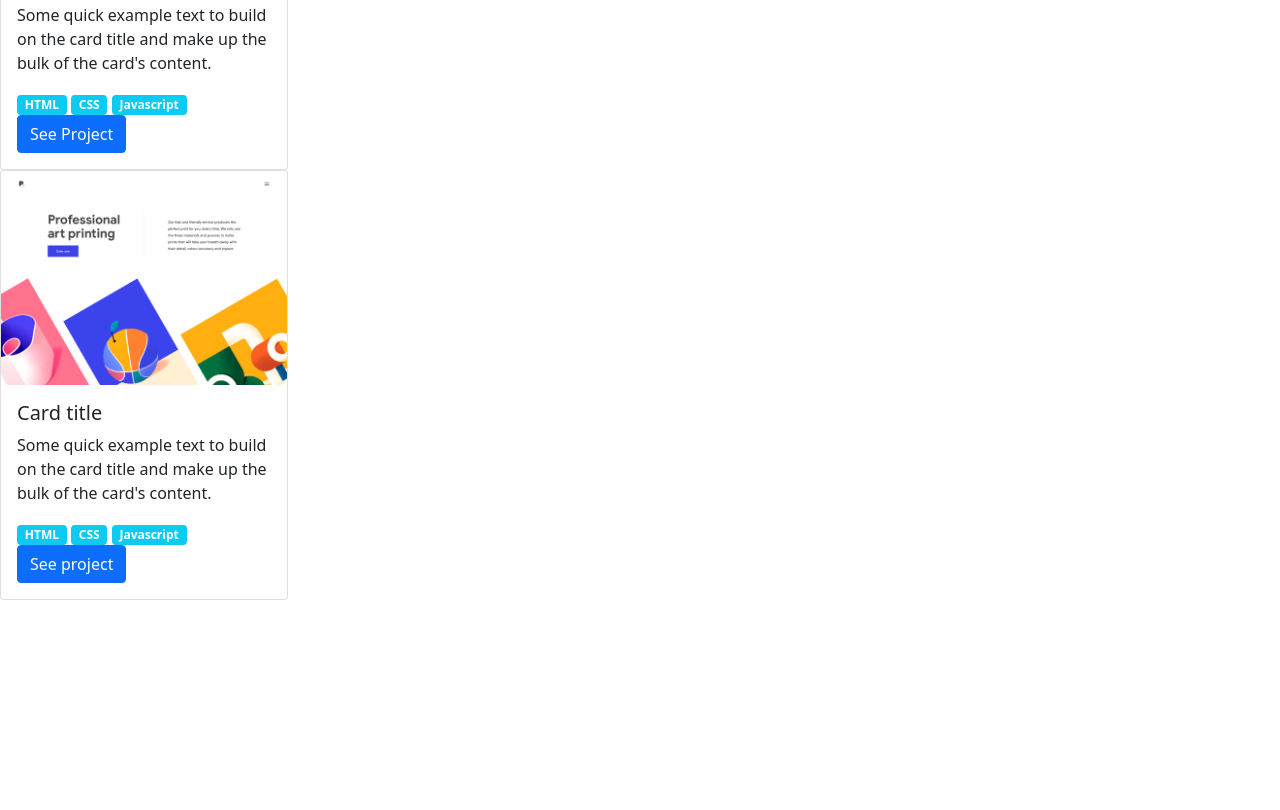
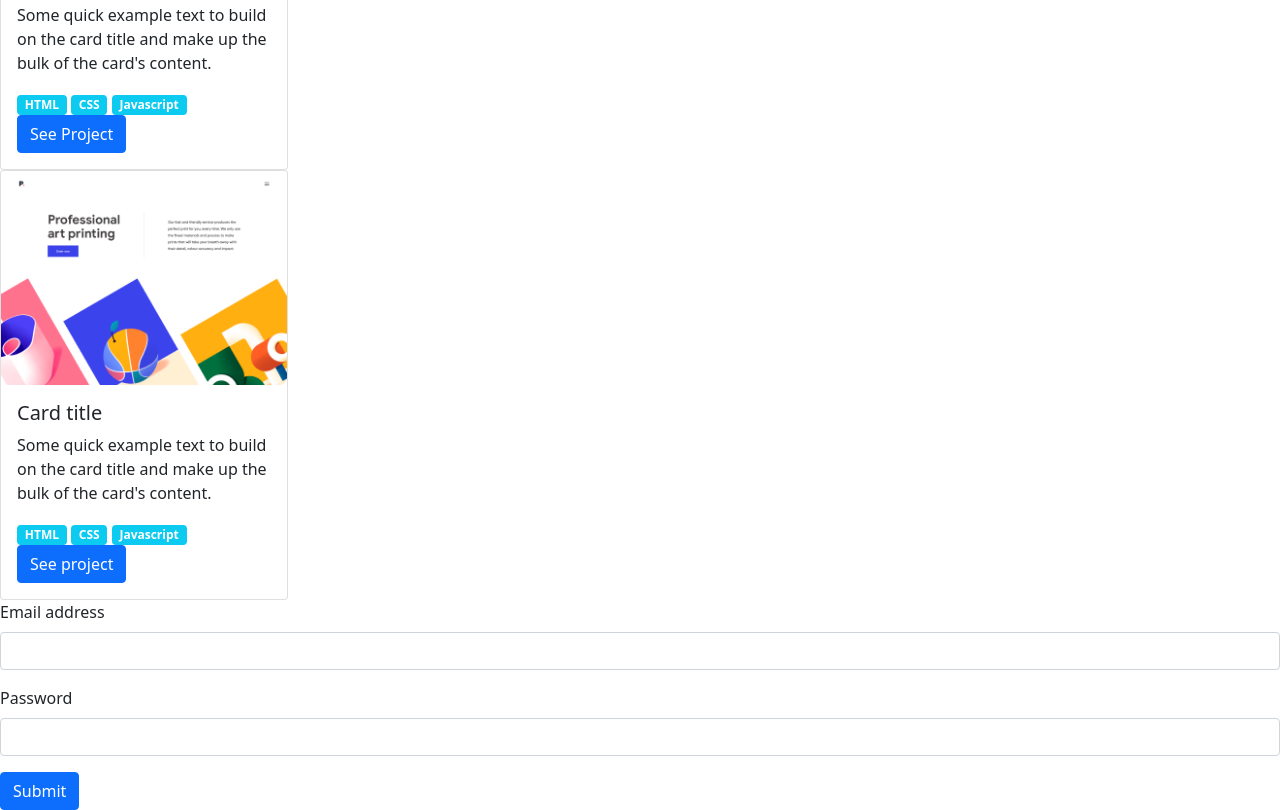
Before and after one commit to sheldonwafula/portifolio-bootstrap, a plain HTML site: page index.html in a window 1280 px wide. Shown: the part 1278-2088 px from the top of the page. Before the commit the page ends 1878 px from the top, so only its background shows below. Drawn offline with nearby package versions, Linux system fonts and the light colour scheme.

Commit message:
Add contact-form

```diff
--- a/index.html
+++ b/index.html
@@ -169,7 +169,21 @@
         </div>
       </div>
 
+<!-- form section -->
 
+<form>
+    <div class="mb-3">
+      <label for="exampleInputEmail1" class="form-label">Email address</label>
+      <input type="email" class="form-control" id="exampleInputEmail1" aria-describedby="emailHelp">
+
+    </div>
+    <div class="mb-3">
+      <label for="exampleInputPassword1" class="form-label">Password</label>
+      <input type="password" class="form-control" id="exampleInputPassword1">
+    </div>
+
+    <button type="submit" class="btn btn-primary">Submit</button>
+  </form>
 
 
 
```
